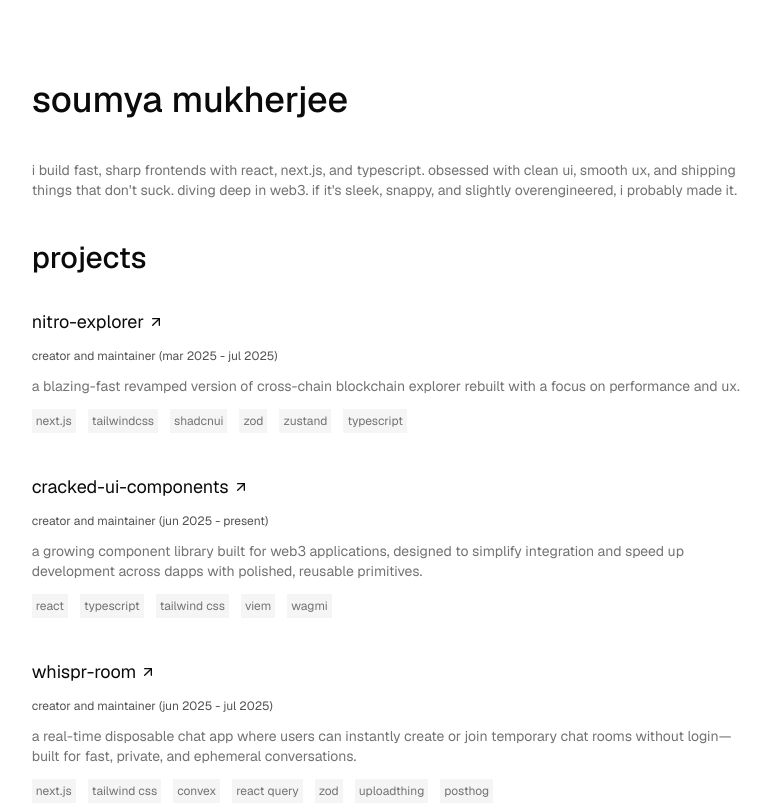
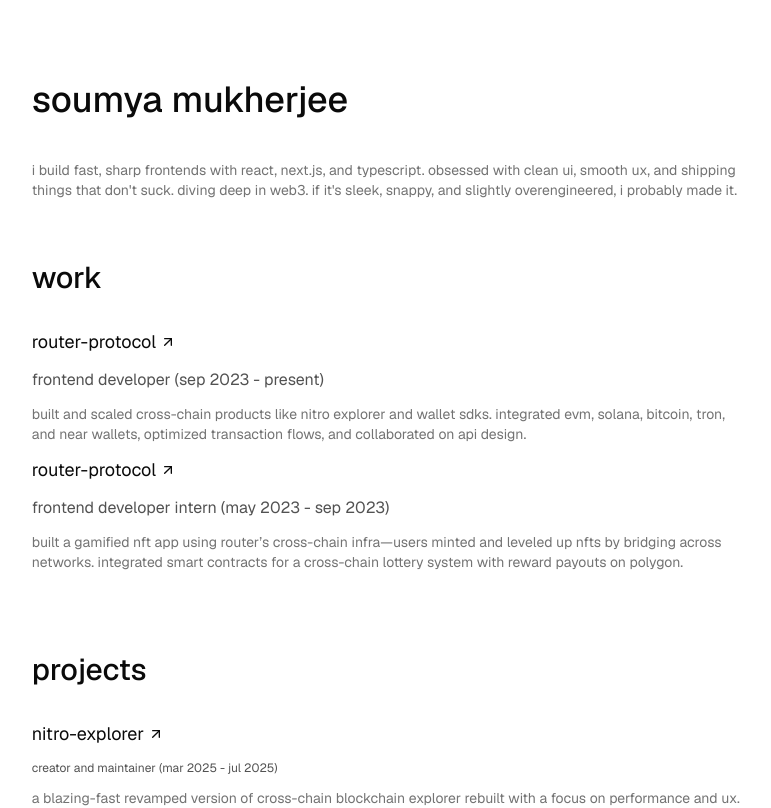
Before and after one commit to 0xdeathstalker/portfolio, a Next.js app: page / in a window 1280 px wide. Shown: the top 808 px of the page, without its empty margins (253-1024 px from the left). Built offline with nearby package versions, Linux system fonts and the light colour scheme.

Commit message:
add: work section

```diff
--- a/src/app/page.tsx
+++ b/src/app/page.tsx
@@ -1,11 +1,14 @@
 import Hero from '@/components/sections/hero';
 import Projects from '@/components/sections/projects';
+import Work from '@/components/sections/work';
 
 export default function Home() {
   return (
     <main className="py-20 container mx-auto min-h-screen w-full max-w-[70ch] px-4 font-sans">
       <Hero />
 
+      <Work />
+
       <Projects />
     </main>
   );
--- a/src/components/sections/hero.tsx
+++ b/src/components/sections/hero.tsx
@@ -1,6 +1,6 @@
 export default function Hero() {
   return (
-    <section>
+    <section className="pb-5">
       <h1 className="text-4xl font-medium mb-10">soumya mukherjee</h1>
       <p className="text-muted-foreground text-sm">
         i build fast, sharp frontends with react, next.js, and typescript.
--- a/src/components/sections/projects.tsx
+++ b/src/components/sections/projects.tsx
@@ -5,7 +5,7 @@
 
 export default function Projects() {
   return (
-    <div className=" py-10">
+    <div className="py-10">
       <h1 className="text-3xl font-medium mb-8">projects</h1>
       <div className="space-y-10">
         {projects.map((project) => (
--- /dev/null
+++ b/src/components/sections/work.tsx
@@ -0,0 +1,36 @@
+import { work } from '@/lib/config/work';
+import { ArrowUpRight } from 'lucide-react';
+import Link from 'next/link';
+
+export default function Work() {
+  return (
+    <div className="py-10">
+      <h1 className="text-3xl font-medium mb-8">work</h1>
+      <div className="space-y-3">
+        {work.map((exp) => (
+          <div className="space-y-3 text-muted-foreground">
+            <Link
+              href={exp.href}
+              target="_blank"
+              className="inline-flex items-center gap-1 text-base text-foreground hover:underline underline-offset-4 text-lg"
+            >
+              {exp.company}
+              <ArrowUpRight className="w-4 h-4 text-foreground" />
+            </Link>
+            <h2 className="text-neutral-600">
+              {exp.role} {exp.period && `(${exp.period})`}
+            </h2>
+            <p className="text-sm">{exp.description}</p>
+            {/* <div className="inline-flex items-center gap-3 flex-wrap">
+        {exp.technologies.map((technology) => (
+          <div key={technology} className="p-1 bg-accent text-xs">
+            {technology}
+          </div>
+        ))}
+      </div> */}
+          </div>
+        ))}
+      </div>
+    </div>
+  );
+}
--- /dev/null
+++ b/src/lib/config/work.ts
@@ -0,0 +1,18 @@
+export const work = [
+  {
+    company: 'router-protocol',
+    role: 'frontend developer',
+    period: 'sep 2023 - present',
+    description:
+      'built and scaled cross-chain products like nitro explorer and wallet sdks. integrated evm, solana, bitcoin, tron, and near wallets, optimized transaction flows, and collaborated on api design.',
+    href: 'https://www.routerprotocol.com',
+  },
+  {
+    company: 'router-protocol',
+    role: 'frontend developer intern',
+    period: 'may 2023 - sep 2023',
+    description:
+      'built a gamified nft app using router’s cross-chain infra—users minted and leveled up nfts by bridging across networks. integrated smart contracts for a cross-chain lottery system with reward payouts on polygon.',
+    href: 'https://www.routerprotocol.com',
+  },
+] as const;
```
